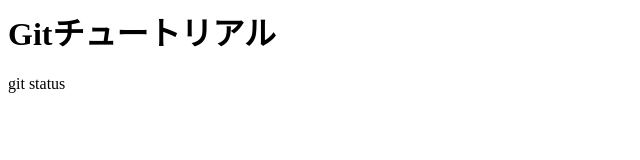
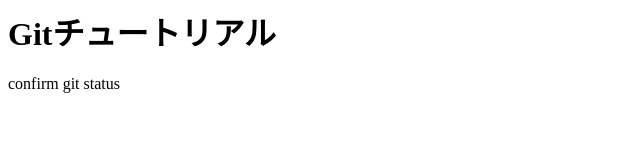
Before and after one commit to yusoki2704/git_tutorial, a plain HTML site: page index.html in a window 1280 px wide. Shown: the full height of the page, 0-640 px from the left. Drawn offline with Linux system fonts and the light colour scheme.

```diff
--- a/index.html
+++ b/index.html
@@ -1,2 +1,2 @@
 <h1>Gitチュートリアル</h1>
-<p>git status</p>
+<p>confirm git status</p>
```
